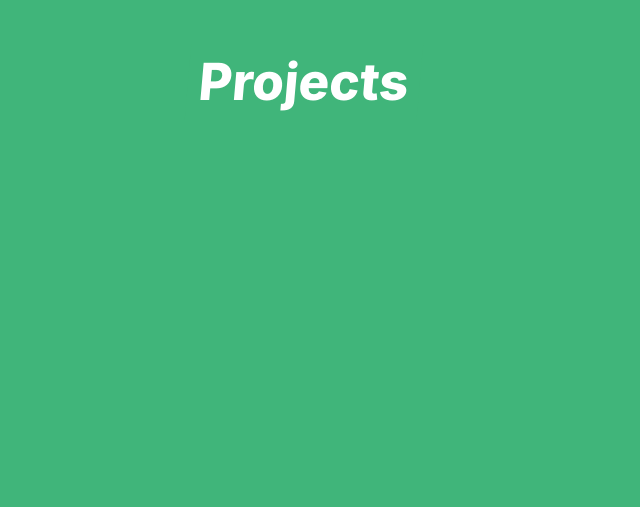
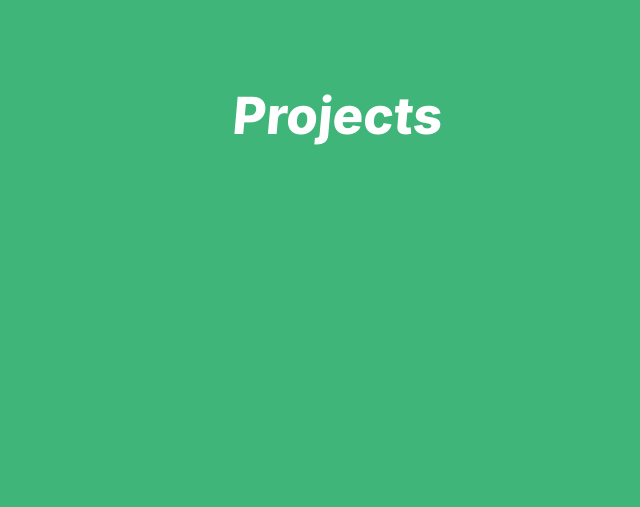
Before and after one commit to Jemoka/jemoka.com, a Next.js app: page /projects in a window 1280 px wide. Shown: the part 293-800 px from the top of the page, without its empty margins (302-942 px from the left). Built offline with nearby package versions, Linux system fonts and the light colour scheme; some icons are missing.

Commit message:
almost done with this section

```diff
--- a/components/Hero.js
+++ b/components/Hero.js
@@ -16,8 +16,8 @@ export default function Hero(props) {
     const heroSlide = useSpring({ backgroundColor: props.backgroundColor, // these two are the same because
                                   color: props.backgroundColor,           // all we want to do is take up space
                                   transform: heroSlided ?
-                                  "translateX(-10vw) translateY(-5vw) skew(-5deg) scaleX(1)" :
-                                  "translateX(-10vw) translateY(-5vw) skew(-5deg) scaleX(0.1)"});
+                                  "skew(-5deg) scaleX(1)" :
+                                  "skew(-5deg) scaleX(0.1)"});
     const heroColor = useSpring({ backgroundColor: heroColored ?
                                   `${props.backgroundColor}` :
                                   "white"});
@@ -59,13 +59,13 @@ export default function Hero(props) {
             <div className={styles.heroCenter}>
               <animated.div style={heroSlide}
                             className={styles.heroBg+" "+styles.heroText}>&nbsp;{props.tab}&nbsp;
-                <animated.i className={styles.caret+" fa-solid fa-caret-down"} style={caretStyle}/>
+
               </animated.div>
               <div className={styles.heroCenterText+" "+styles.heroText}
                    style={{color: props.color}}>&nbsp;{props.tab}&nbsp;</div>
             </div>
-            {[...Array(10)].map((_, i)=>(<span key={i}>&nbsp;</span>))}
           </animated.div>
+          <animated.i className={styles.caret+" fa-solid fa-caret-down"} style={caretStyle}/>
         </>
     );
 }
--- a/components/Section.js
+++ b/components/Section.js
@@ -30,7 +30,7 @@ export default function Section(props) {
     const delayBlur = Math.max(((getFrame-props.frameCount*0.7)/(props.frameCount-props.frameCount*0.7)), 0);
     const blurStyle = useSpring({
         backdropFilter: `blur(${40*delayBlur}px)`,
-        backgroundColor: `rgba(255,255,255, ${0.5*delayBlur})`,
+        backgroundColor: `rgba(255,255,255, ${0.6*delayBlur})`,
     });
 
     // Image fetch utility
@@ -124,8 +124,9 @@ export default function Section(props) {
                 </style>
                 <clipPath id={props.id}>
                   <text x="0" y="0">
-                    {props.name.split(" ").map(i =>
-                        <tspan x="0" dy="1em">{i}</tspan>)}
+                    {props.name.split(" ").map((i, indx) =>
+                        <tspan key={indx+props.id}
+                               x="0" dy="1em">{i}</tspan>)}
                   </text>
                 </clipPath>
               </svg>
--- a/styles/Hero.module.scss
+++ b/styles/Hero.module.scss
@@ -1,15 +1,12 @@
 .hero {
     // take up the whole screen
     width: 100vw;
-    height: 100vh;
+    height: calc(100vh - env(safe-area-inset-bottom) + 1rem);
 
     // center child
     display: flex;
     justify-content: center;
     align-items: center;
-
-    // Position relative
-    position: relative;
 
     // Background image setting
     background-size: cover;
@@ -21,33 +18,45 @@
     font-size: max(4vw, 50px);
 }
 
+// center hero styles
+.heroCenter {
+    // Position grid
+    display: grid;
+}
+
 // And the actual text
 .heroCenterText {
     color: white;
-    position: absolute;
+    grid-column: 1;
+    grid-row: 1;
     z-index: 10;
-    transform: translateX(-10vw) translateY(-5vw) skew(-5deg);
+    transform: skew(-5deg);
 }
 
 // Styling the background animator
 .heroBg {
     background-color: var(--green);
     color: var(--green);
-    position: absolute;
+    grid-column: 1;
+    grid-row: 1;
     transform-origin: -100% 50%;
-    transform: translateX(-10vw) translateY(-5vw) skew(-5deg) scaleX(0.1);
+    transform: skew(-5deg);
     display: flex;
     flex-direction: column;
 }
 
 // set styles
 .caret {
-    font-size: 25px;
+    font-size: 20px;
     max-width: 10px;
     animation: blinker 1.5s linear infinite;
     opacity: 0;
     align-self: center;
-    transform: translateX(-4px) translateY(-5px);
+    position: absolute;
+    top: 60vh;
+    left: 48vw;
+    width: 20px;
+    height: 20px;
 }
 
 @keyframes blinker {
```
